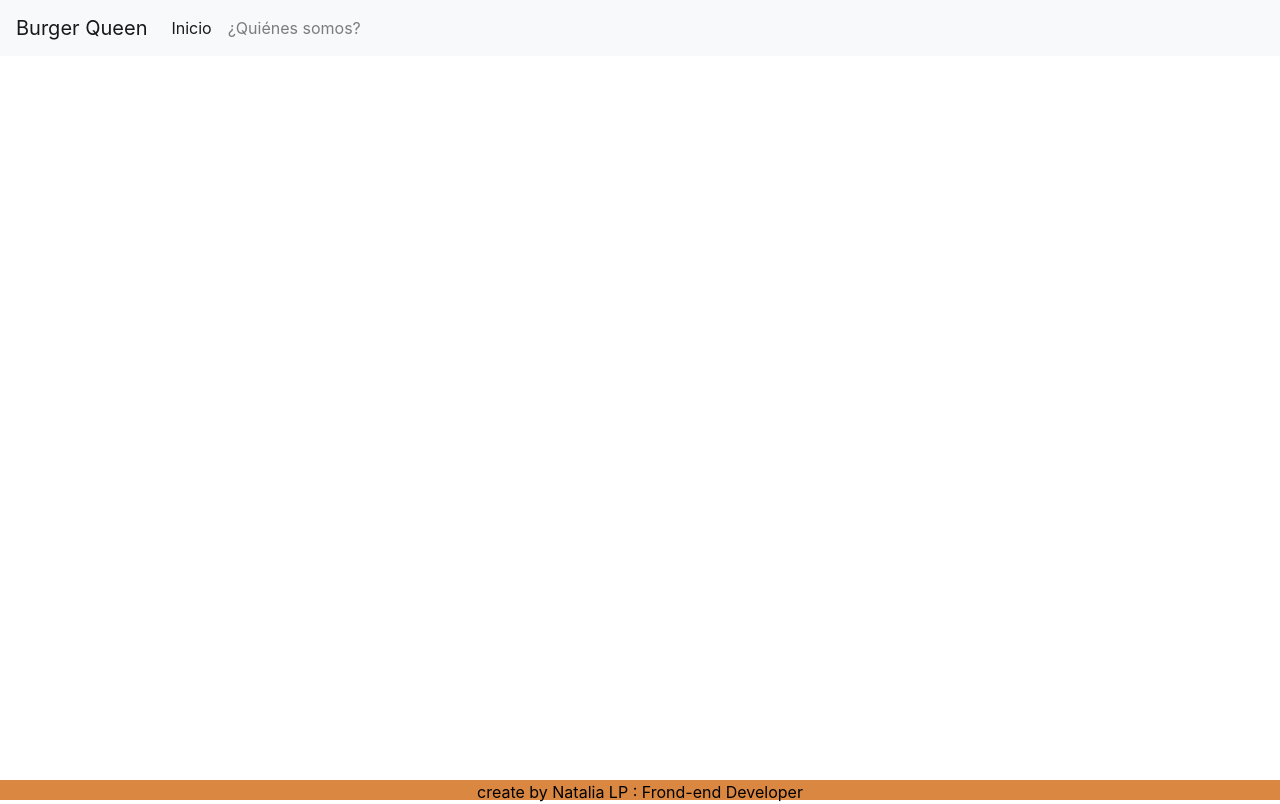
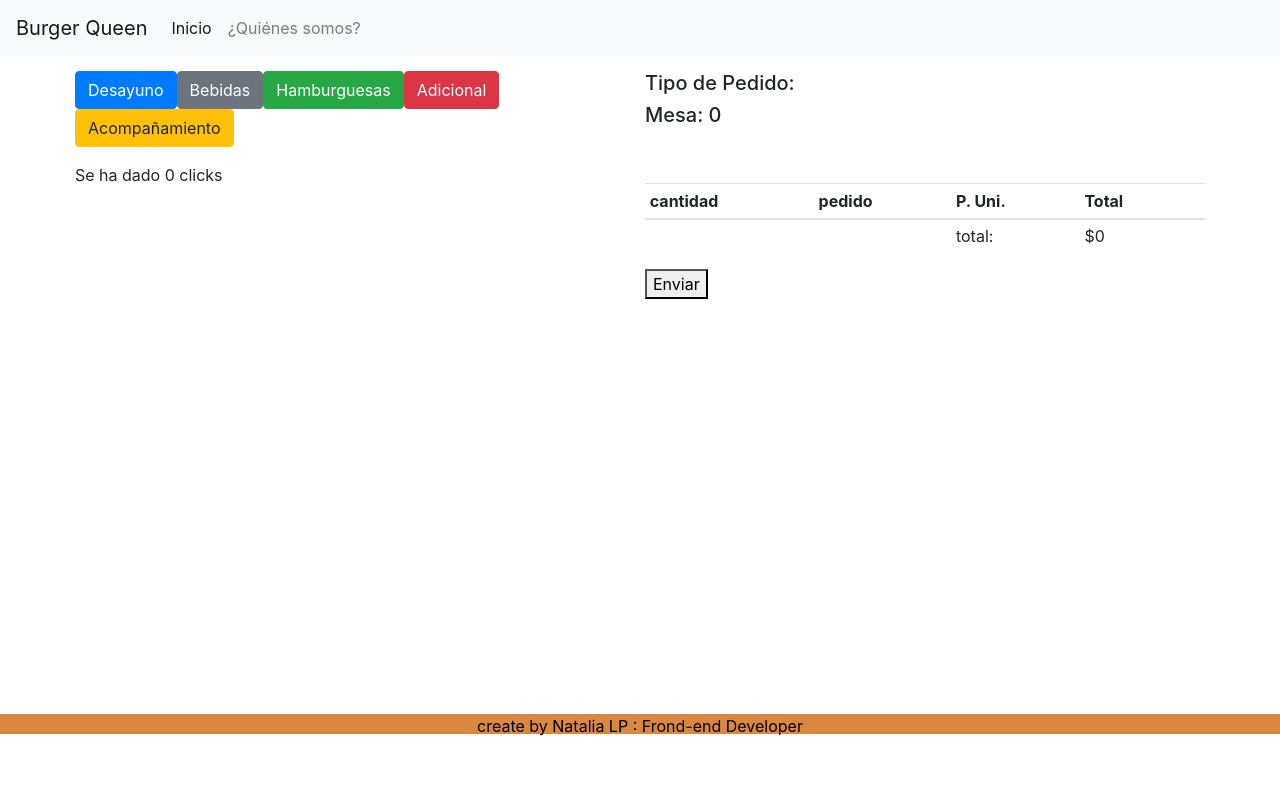
Before and after one commit to naty4393/LIM011-fe-burger-queen, a Vue app: page /choose-order in a window 1280 px wide. Built offline with nearby package versions, Linux system fonts and the light colour scheme.

Commit message:
direccionando modularizacion

```diff
--- a/src/App.vue
+++ b/src/App.vue
@@ -22,6 +22,9 @@
   </div>
 </template>
 
+<script src="https://code.jquery.com/jquery-3.4.1.slim.min.js" integrity="sha384-J6qa4849blE2+poT4WnyKhv5vZF5SrPo0iEjwBvKU7imGFAV0wwj1yYfoRSJoZ+n" crossorigin="anonymous"></script>
+<script src="https://cdn.jsdelivr.net/npm/popper.js@1.16.0/dist/umd/popper.min.js" integrity="sha384-Q6E9RHvbIyZFJoft+2mJbHaEWldlvI9IOYy5n3zV9zzTtmI3UksdQRVvoxMfooAo" crossorigin="anonymous"></script>
+<script src="https://stackpath.bootstrapcdn.com/bootstrap/4.4.1/js/bootstrap.min.js" integrity="sha384-wfSDF2E50Y2D1uUdj0O3uMBJnjuUD4Ih7YwaYd1iqfktj0Uod8GCExl3Og8ifwB6" crossorigin="anonymous"></script>
 <script>
 export default {
 
@@ -41,7 +44,6 @@
   text-align: center;
   margin-top: 400px;
   background-color: rgba(212, 114, 33, 0.849);
-  position: absolute;
   bottom: 0;
   width: 100%;
   height: 20px;
--- a/src/components/waitress/send-order/bar-menu.vue
+++ b/src/components/waitress/send-order/bar-menu.vue
@@ -39,7 +39,8 @@
             const object = {
               producto: doc.id,
               descripcion: doc.data().descripcion,
-              precio: doc.data().precio}
+              precio: doc.data().precio,
+            }
             this.products.push(object);
             this.disable=true;
           });
```
Also changed, not shown: src/router/index.js (+5 -5 lines).
